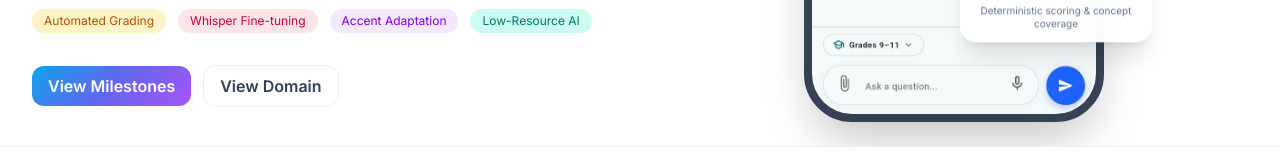
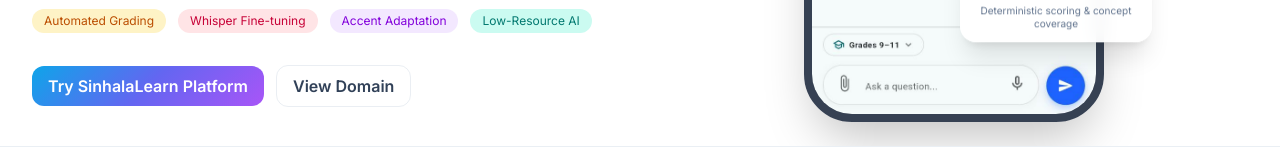
Before and after one commit to hasindu-k/sinhala-learn-website, a React (Vite) app: page / in a window 1280 px wide. Shown: the part 567-724 px from the top of the page. Built offline with nearby package versions, Linux system fonts and the light colour scheme; no server answers.

Commit message:
feat: enhance Footer and Hero components with new links and updated copyright information

```diff
--- a/src/components/Footer/Footer.tsx
+++ b/src/components/Footer/Footer.tsx
@@ -1,14 +1,38 @@
 import React from "react";
+import { HiExternalLink } from "react-icons/hi";
 import "./Footer.css";
 
 const Footer: React.FC = () => {
   return (
     <footer className="border-t border-slate-200/70 dark:border-slate-700 bg-white dark:bg-slate-900 transition-colors">
       <div className="max-w-7xl mx-auto px-4 sm:px-6 lg:px-8 py-8">
-        <div className="flex justify-center">
-          <p className="text-sm text-slate-500 dark:text-slate-400 text-center transition-colors">
-            © 2025 SinhalaLearn Research Team - SLIIT
-          </p>
+        <div className="flex flex-col items-center justify-between gap-4 text-center sm:flex-row sm:text-left">
+          <div>
+            <p className="text-sm font-medium text-slate-700 dark:text-slate-200 transition-colors">
+              SinhalaLearn Research Team
+            </p>
+            <p className="mt-1 text-xs text-slate-500 dark:text-slate-400 transition-colors">
+              Copyright 2025 - SLIIT
+            </p>
+          </div>
+
+          <div className="flex flex-wrap items-center justify-center gap-x-5 gap-y-2 text-sm">
+            <a
+              href="#home"
+              className="font-medium text-slate-600 hover:text-sky-600 dark:text-slate-300 dark:hover:text-sky-400 transition-colors"
+            >
+              Research Site
+            </a>
+            <a
+              href="https://sinhalalearn.online"
+              target="_blank"
+              rel="noopener noreferrer"
+              className="inline-flex items-center gap-1.5 font-semibold text-white bg-sky-600 px-3 py-1.5 rounded-md hover:bg-sky-700 transition"
+            >
+              Try SinhalaLearn Platform
+              <HiExternalLink className="h-4 w-4" />
+            </a>
+          </div>
         </div>
       </div>
     </footer>
--- a/src/components/Hero/Hero.tsx
+++ b/src/components/Hero/Hero.tsx
@@ -93,12 +93,14 @@
               </span>
             </div>
 
-            <div className="mt-8 flex items-center gap-3">
+            <div className="mt-8 flex flex-wrap items-center gap-3">
               <a
-                href="#milestones"
+                href="https://sinhalalearn.online"
+                target="_blank"
+                rel="noopener noreferrer"
                 className="btn btn-primary dark:btn-primary-dark"
               >
-                View Milestones
+                Try SinhalaLearn Platform
               </a>
               <a href="#domain" className="btn btn-ghost dark:btn-ghost-dark">
                 View Domain
```
Also changed, not shown: 2 other files (tests, documents, lock files or other folders).
